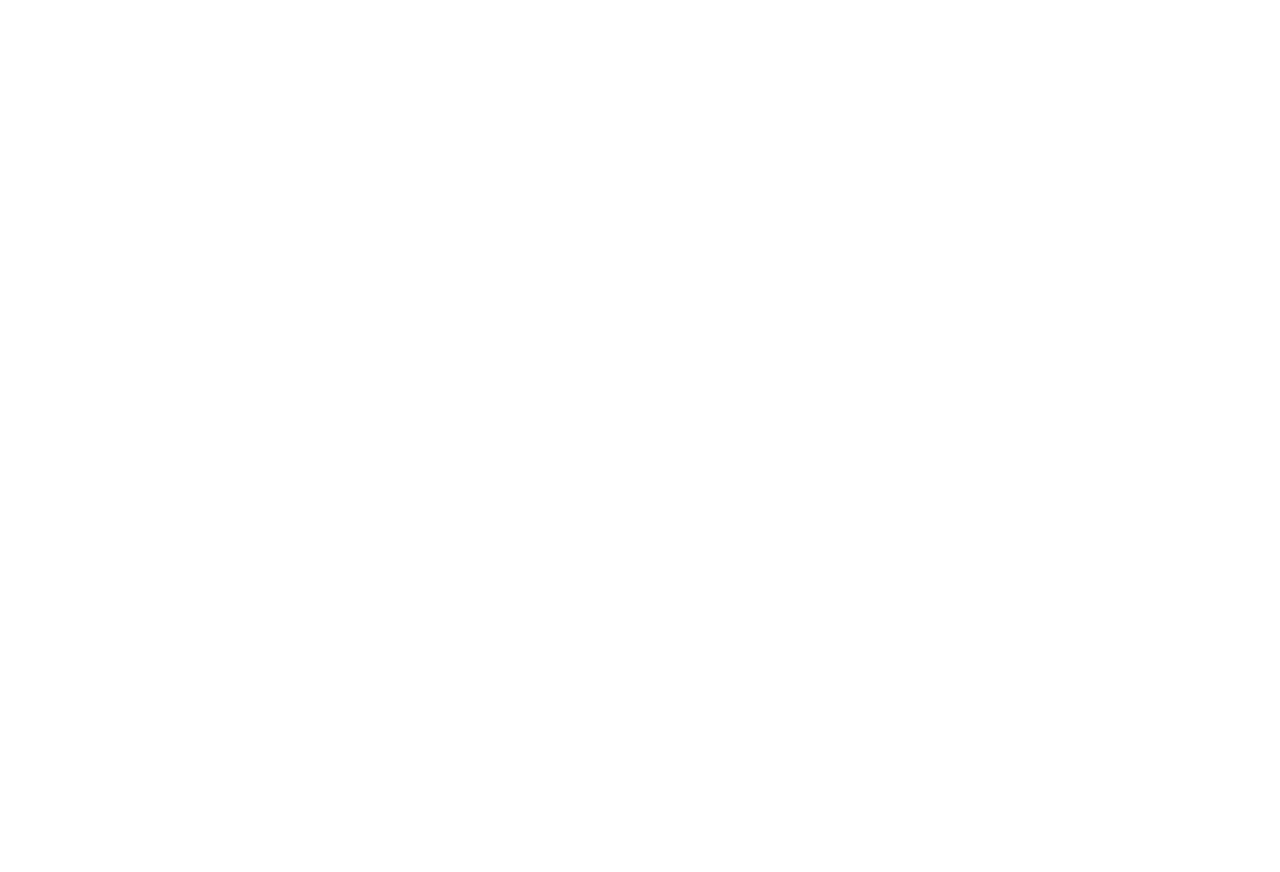
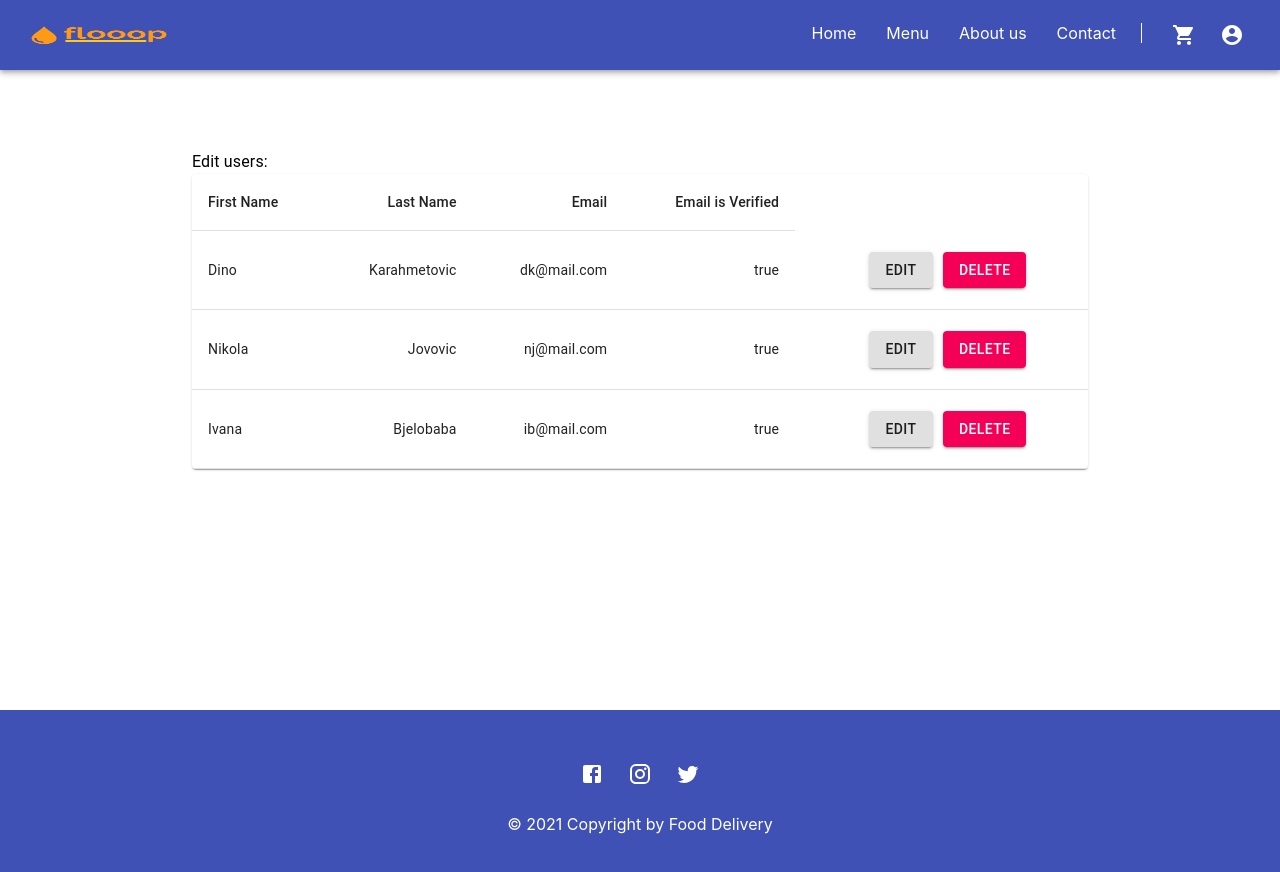
Before and after one commit to OpenSamples/FoodDeliveryFrontend, a React (Create React App) app in the folder frontend/: page /admin-dashboard in a window 1280 px wide. Shown: the top 872 px of the page. Before the commit the page ends 800 px from the top, so only its background shows below. Built offline with nearby package versions, Linux system fonts and the light colour scheme.

Commit message:
Added AdminDashboard container

```diff
--- a/frontend/src/App.js
+++ b/frontend/src/App.js
@@ -7,6 +7,7 @@
 import Menu from './containers/Menu'
 import About from './containers/About'
 import Contact from './containers/Contact'
+import AdminDashboard from "./containers/AdminDashboard";
 
 function App() {
 
@@ -19,6 +20,7 @@
       <Route path="/menu" component={Menu} />
       <Route path="/about" component={About} />
       <Route path="/contact" component={Contact} />
+      <Route path="/admin-dashboard" component={AdminDashboard} />
     </>
   );
 }
--- a/frontend/src/containers/AdminDashboard.js
+++ b/frontend/src/containers/AdminDashboard.js
@@ -1,12 +1,101 @@
-import React from 'react'
+import React, { useState } from "react";
+import Header from "../components/Header";
+import Footer from "../components/Footer";
+import { makeStyles } from "@material-ui/core/styles";
+
+import Table from "@material-ui/core/Table";
+import TableBody from "@material-ui/core/TableBody";
+import TableCell from "@material-ui/core/TableCell";
+import TableContainer from "@material-ui/core/TableContainer";
+import TableHead from "@material-ui/core/TableHead";
+import TableRow from "@material-ui/core/TableRow";
+import Paper from "@material-ui/core/Paper";
+import { Button, Typography } from "@material-ui/core";
+
+const useStyles = makeStyles(() => ({
+  body: {
+    width: "70%",
+    maxWidth: "1300px",
+    margin: "80px auto",
+    minHeight: "60vh",
+  },
+  table: {
+    minWidth: 650,
+  },
+  button: {
+    margin: "5px",
+  },
+}));
+function createData(firstName, lastName, email, emailIsVerified) {
+  return { firstName, lastName, email, emailIsVerified };
+}
+
+const rows = [
+  createData("Dino", "Karahmetovic", "dk@mail.com", "true"),
+  createData("Nikola", "Jovovic", "nj@mail.com", "true"),
+  createData("Ivana", "Bjelobaba", "ib@mail.com", "true"),
+];
 
 const AdminDashboard = () => {
-    return (
-        <>
-            <p>OVO JE AdminDashboard</p>
-        </>
-    )
-}
+  const classes = useStyles();
 
+  const [state, setState] = useState({
+    logged: true,
+  });
 
-export default AdminDashboard
+  return (
+    <>
+      <Header />
+      <div className={classes.body}>
+        <Typography className={classes.textColor}>Edit users:</Typography>
+
+        <TableContainer component={Paper}>
+          <Table className={classes.table} aria-label="simple table">
+            <TableHead>
+              <TableRow>
+                <TableCell>First Name</TableCell>
+                <TableCell align="right">Last Name</TableCell>
+                <TableCell align="right">Email</TableCell>
+                <TableCell align="right">Email is Verified</TableCell>
+              </TableRow>
+            </TableHead>
+            <TableBody>
+              {rows.map((row) => (
+                <TableRow key={row.name}>
+                  <TableCell component="th" scope="row">
+                    {row.firstName}
+                  </TableCell>
+                  <TableCell align="right">{row.lastName}</TableCell>
+                  <TableCell align="right">{row.email}</TableCell>
+                  <TableCell align="right">{row.emailIsVerified}</TableCell>
+                  <TableCell align="right">
+                    <Button
+                      type="submit"
+                      className={classes.button}
+                      variant="contained"
+                      color="warning"
+                    >
+                      Edit
+                    </Button>
+                    <Button
+                      type="submit"
+                      className={classes.button}
+                      variant="contained"
+                      color="secondary"
+                    >
+                      Delete
+                    </Button>
+                  </TableCell>
+                  <TableCell align="right">{row.protein}</TableCell>
+                </TableRow>
+              ))}
+            </TableBody>
+          </Table>
+        </TableContainer>
+      </div>
+      <Footer />
+    </>
+  );
+};
+
+export default AdminDashboard;
```
